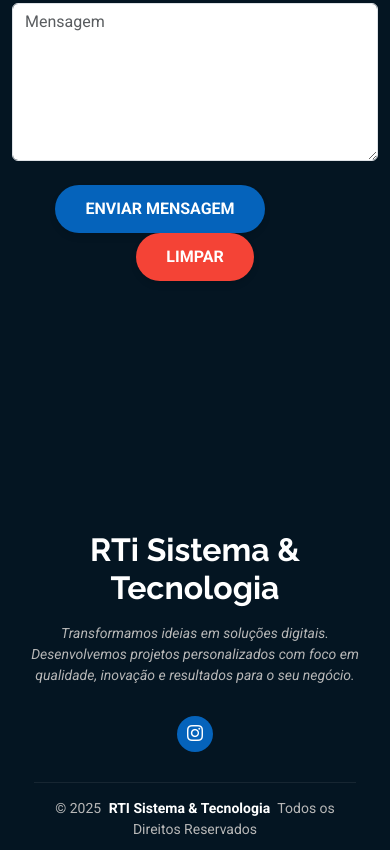
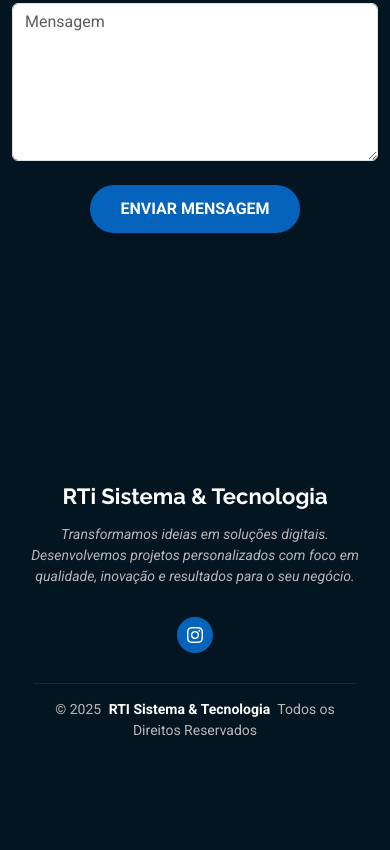
Before and after one commit to rafatu07/rafaeldev, a plain HTML site: page index.html in a window 390 px wide. Shown: the part 10230-11080 px from the top of the page. After the commit the page ends 10981 px from the top, so only its background shows below. Drawn offline with nearby package versions, Linux system fonts and the light colour scheme.

Commit message:
footer-e-btn-limpar

```diff
--- a/assets/css/main.css
+++ b/assets/css/main.css
@@ -237,7 +237,7 @@
 }
 
 .footer h3 {
-  font-size: 32px;
+  font-size: 26px;
   font-weight: 700;
   position: relative;
   padding: 0;
@@ -284,6 +284,12 @@
 .footer .credits {
   font-size: 13px;
   padding-top: 5px;
+}
+
+@media (max-width: 768px) {
+  .footer h3 {
+    font-size: 22px;
+  }
 }
 
 /*--------------------------------------------------------------
@@ -1449,7 +1455,6 @@
 }
 
 .btn-enviar {
-  margin-right: 70px;
   display: inline-block;
   padding: 12px 30px;
   font-size: 16px;
--- a/index.html
+++ b/index.html
@@ -691,7 +691,7 @@
                   <div id="error-message" style="display:none; color:red;">Ocorreu um erro, tente novamente.</div>
 
                   <button type="submit" class="btn-enviar">Enviar Mensagem</button>
-                  <button type="button" id="btn-limpar" class="btn-limpar">Limpar</button>
+                  <!-- <button type="button" id="btn-limpar" class="btn-limpar">Limpar</button> -->
                 </div>
               </div>
             </form>
@@ -713,7 +713,7 @@
 
   <footer id="footer" class="footer position-relative light-background">
     <div class="container">
-      <h3 class="sitename">RTi Sistema & Tecnologia</h3>
+      <h3>RTi Sistema & Tecnologia</h3>
       <p>Transformamos ideias em soluções digitais. Desenvolvemos projetos personalizados com foco em qualidade, inovação e resultados para o seu negócio.</p>
 
       <div class="social-links d-flex justify-content-center">
```
